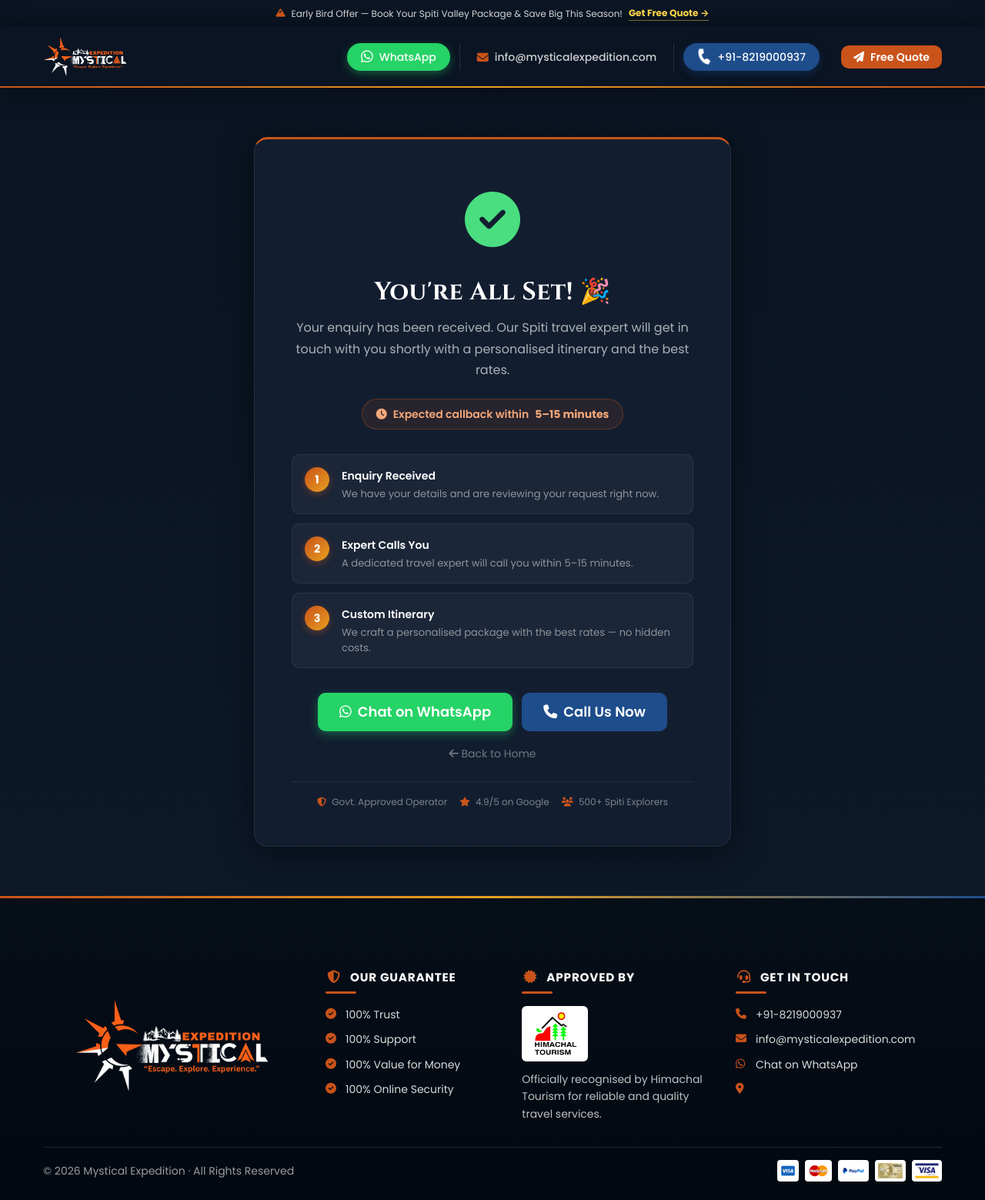
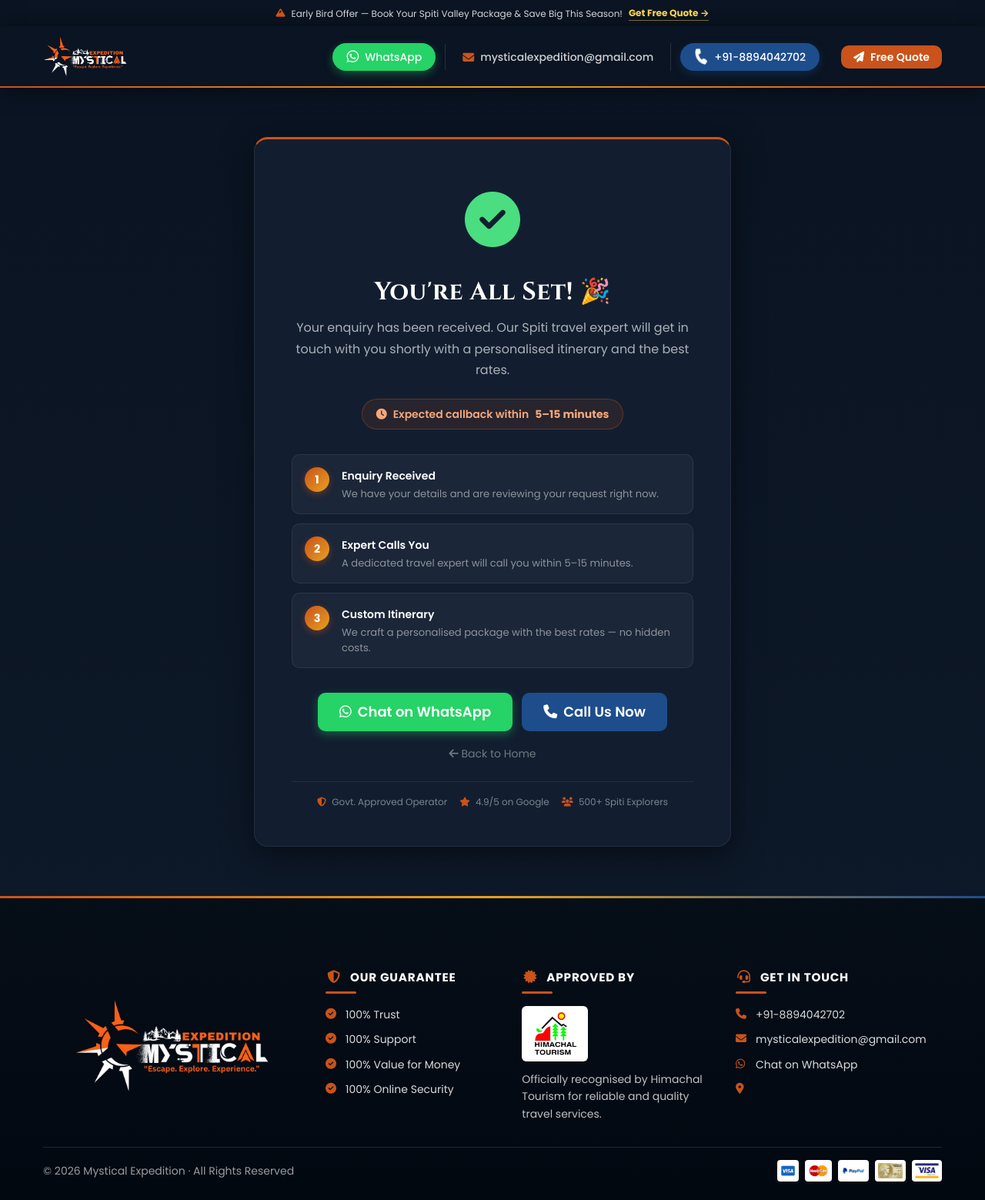
Before and after one commit to mycodingx/mystical-spiti, a PHP site: page /mystical/thanks.php in a window 1280 px wide. Shown: the whole page at 77% size. Run offline with PHP 8.4, Linux system fonts and the light colour scheme; some libraries are stand-ins or nearby versions.

Commit message:
chore: update business phone, email, and WhatsApp
- Phone: +91-8894042702
- Email: mysticalexpedition@gmail.com
- WhatsApp: 918894042702

Updated in .env.example, all view partials, error pages, admin,
test scripts, and DEPLOY.md.

```diff
--- a/public/404.php
+++ b/public/404.php
@@ -114,7 +114,7 @@
                Let us guide you back to the <strong>right trail</strong>.</p>
             <div class="actions">
                 <a href="/" class="btn btn-home"><i class="fa-solid fa-house"></i> Back to Home</a>
-                <a href="https://wa.me/918219000937?text=Hi%2C%20I%20need%20help%20finding%20a%20Spiti%20package" target="_blank" rel="noopener" class="btn btn-wa">
+                <a href="https://wa.me/918894042702?text=Hi%2C%20I%20need%20help%20finding%20a%20Spiti%20package" target="_blank" rel="noopener" class="btn btn-wa">
                     <i class="fa-brands fa-whatsapp"></i> WhatsApp Us
                 </a>
             </div>
--- a/public/500.php
+++ b/public/500.php
@@ -113,7 +113,7 @@
                Please <strong>try again in a moment</strong> or reach us directly on WhatsApp.</p>
             <div class="actions">
                 <a href="/" class="btn btn-home"><i class="fa-solid fa-house"></i> Back to Home</a>
-                <a href="https://wa.me/918219000937?text=Hi%2C%20I%20got%20a%20500%20error%20on%20your%20website" target="_blank" rel="noopener" class="btn btn-wa">
+                <a href="https://wa.me/918894042702?text=Hi%2C%20I%20got%20a%20500%20error%20on%20your%20website" target="_blank" rel="noopener" class="btn btn-wa">
                     <i class="fa-brands fa-whatsapp"></i> WhatsApp Us
                 </a>
             </div>
--- a/public/_app/views/pages/thanks.php
+++ b/public/_app/views/pages/thanks.php
@@ -10,8 +10,8 @@ use Mystical\Bootstrap;
 Bootstrap::init();
 
 $appName = Bootstrap::config('BUSINESS_NAME', 'Mystical Expedition');
-$phone   = Bootstrap::config('BUSINESS_PHONE', '+91-8219000937');
-$email   = Bootstrap::config('BUSINESS_EMAIL', 'info@mysticalexpedition.com');
+$phone   = Bootstrap::config('BUSINESS_PHONE', '+91-8894042702');
+$email   = Bootstrap::config('BUSINESS_EMAIL', 'mysticalexpedition@gmail.com');
 $appUrl  = Bootstrap::config('APP_URL', '');
 
 $packages = [];
@@ -69,7 +69,7 @@ include __DIR__ . '/../partials/header.php';
 
             <!-- CTAs -->
             <div class="me-thanks__actions">
-                <a href="https://wa.me/<?php echo htmlspecialchars(Bootstrap::config('BUSINESS_WHATSAPP','918219000937')) ?>?text=Hi%2C%20I%20just%20submitted%20an%20enquiry%20on%20your%20website." target="_blank" rel="noopener" class="me-btn me-btn--wa me-btn--lg">
+                <a href="https://wa.me/<?php echo htmlspecialchars(Bootstrap::config('BUSINESS_WHATSAPP','918894042702')) ?>?text=Hi%2C%20I%20just%20submitted%20an%20enquiry%20on%20your%20website." target="_blank" rel="noopener" class="me-btn me-btn--wa me-btn--lg">
                     <i class="fa-brands fa-whatsapp" aria-hidden="true"></i> Chat on WhatsApp
                 </a>
                 <a href="tel:<?php echo htmlspecialchars($phone) ?>" class="me-btn me-btn--primary me-btn--lg">
--- a/public/_app/views/partials/footer.php
+++ b/public/_app/views/partials/footer.php
@@ -8,10 +8,10 @@ use Mystical\Bootstrap;
 use Mystical\Csrf;
 
 $appName  = Bootstrap::config('BUSINESS_NAME', 'Mystical Expedition');
-$phone    = Bootstrap::config('BUSINESS_PHONE', '+91-8219000937');
-$email    = Bootstrap::config('BUSINESS_EMAIL', 'info@mysticalexpedition.com');
+$phone    = Bootstrap::config('BUSINESS_PHONE', '+91-8894042702');
+$email    = Bootstrap::config('BUSINESS_EMAIL', 'mysticalexpedition@gmail.com');
 $address  = Bootstrap::config('BUSINESS_ADDRESS', '');
-$whatsapp = Bootstrap::config('BUSINESS_WHATSAPP', '918219000937');
+$whatsapp = Bootstrap::config('BUSINESS_WHATSAPP', '918894042702');
 $appUrl   = Bootstrap::config('APP_URL', '');
 
 $destinations = array_map(static fn($p) => $p['title'], $packages ?? []);
--- a/public/_app/views/partials/header.php
+++ b/public/_app/views/partials/header.php
@@ -8,10 +8,10 @@ use Mystical\Bootstrap;
 use Mystical\Csrf;
 
 $appName   = Bootstrap::config('BUSINESS_NAME', 'Mystical Expedition');
-$phone     = Bootstrap::config('BUSINESS_PHONE', '+91-8219000937');
-$email     = Bootstrap::config('BUSINESS_EMAIL', 'info@mysticalexpedition.com');
+$phone     = Bootstrap::config('BUSINESS_PHONE', '+91-8894042702');
+$email     = Bootstrap::config('BUSINESS_EMAIL', 'mysticalexpedition@gmail.com');
 $address   = Bootstrap::config('BUSINESS_ADDRESS', '');
-$whatsapp  = Bootstrap::config('BUSINESS_WHATSAPP', '918219000937');
+$whatsapp  = Bootstrap::config('BUSINESS_WHATSAPP', '918894042702');
 $appUrl    = Bootstrap::config('APP_URL', '');
 
 // Pass packages list to <select> in hero form
--- a/public/_app/views/partials/package-card.php
+++ b/public/_app/views/partials/package-card.php
@@ -118,13 +118,13 @@ $inclusionIcons = [
                 <span>Price: <strong><?php echo htmlspecialchars($price) ?></strong></span>
             </div>
             <div class="me-package-card__actions">
-                <a href="https://wa.me/<?php echo htmlspecialchars(Bootstrap::config('BUSINESS_WHATSAPP', '918219000937')) ?>?text=Hi%2C%20I%20want%20to%20book%20<?php echo urlencode($title) ?>"
+                <a href="https://wa.me/<?php echo htmlspecialchars(Bootstrap::config('BUSINESS_WHATSAPP', '918894042702')) ?>?text=Hi%2C%20I%20want%20to%20book%20<?php echo urlencode($title) ?>"
                    target="_blank" rel="noopener"
                    class="me-package-card__quick-btn me-package-card__quick-btn--wa"
                    aria-label="WhatsApp">
                     <i class="fa-brands fa-whatsapp"></i>
                 </a>
-                <a href="tel:<?php echo htmlspecialchars(Bootstrap::config('BUSINESS_PHONE', '+91-8219000937')) ?>"
+                <a href="tel:<?php echo htmlspecialchars(Bootstrap::config('BUSINESS_PHONE', '+91-8894042702')) ?>"
                    class="me-package-card__quick-btn me-package-card__quick-btn--phone"
                    aria-label="Call">
                     <i class="fa-solid fa-phone"></i>
--- a/public/admin/index.php
+++ b/public/admin/index.php
@@ -697,7 +697,7 @@ else:
                         <tbody>
                         <?php foreach ($leadsData as $lead):
                             $statusClass = match($lead['status']) { 'new'=>'status-new','called'=>'status-called','booked'=>'status-booked',default=>'status-other' };
-                            $wa = Bootstrap::config('BUSINESS_WHATSAPP','918219000937');
+                            $wa = Bootstrap::config('BUSINESS_WHATSAPP','918894042702');
                             $waMsg = urlencode("Hi {$lead['name']}, this is Mystical Expedition regarding your enquiry for {$lead['destination']}.");
                         ?>
                         <tr>
--- a/scripts/render-test.php
+++ b/scripts/render-test.php
@@ -16,10 +16,10 @@ foreach ([
     'APP_DEBUG' => 'false',
     'APP_URL' => '',
     'BUSINESS_NAME' => 'Mystical Expedition',
-    'BUSINESS_EMAIL' => 'info@test.local',
-    'BUSINESS_PHONE' => '+91-8219000937',
+    'BUSINESS_EMAIL' => 'mysticalexpedition@gmail.com',
+    'BUSINESS_PHONE' => '+91-8894042702',
     'BUSINESS_ADDRESS' => 'NH-22, opposite SBI Bank, Shoghi, Himachal Pradesh 171219',
-    'BUSINESS_WHATSAPP' => '918219000937',
+    'BUSINESS_WHATSAPP' => '918894042702',
     'LEADS_NOTIFY_EMAIL' => 'info@test.local',
     'DB_PATH' => 'data/leads.sqlite',
 ] as $k => $v) {
--- a/scripts/smoke.php
+++ b/scripts/smoke.php
@@ -13,8 +13,8 @@ foreach ([
     'APP_ENV' => 'test',
     'APP_DEBUG' => 'true',
     'BUSINESS_NAME' => 'Mystical Expedition',
-    'BUSINESS_EMAIL' => 'info@test.local',
-    'BUSINESS_PHONE' => '+91-8219000937',
+    'BUSINESS_EMAIL' => 'mysticalexpedition@gmail.com',
+    'BUSINESS_PHONE' => '+91-8894042702',
     'LEADS_NOTIFY_EMAIL' => 'info@test.local',
     'LEADS_RATE_LIMIT_PER_HOUR' => '5',
     'DB_PATH' => 'data/leads.sqlite',
```
Also changed, not shown: DEPLOY.md (+6 -6 lines), 1 other file.
